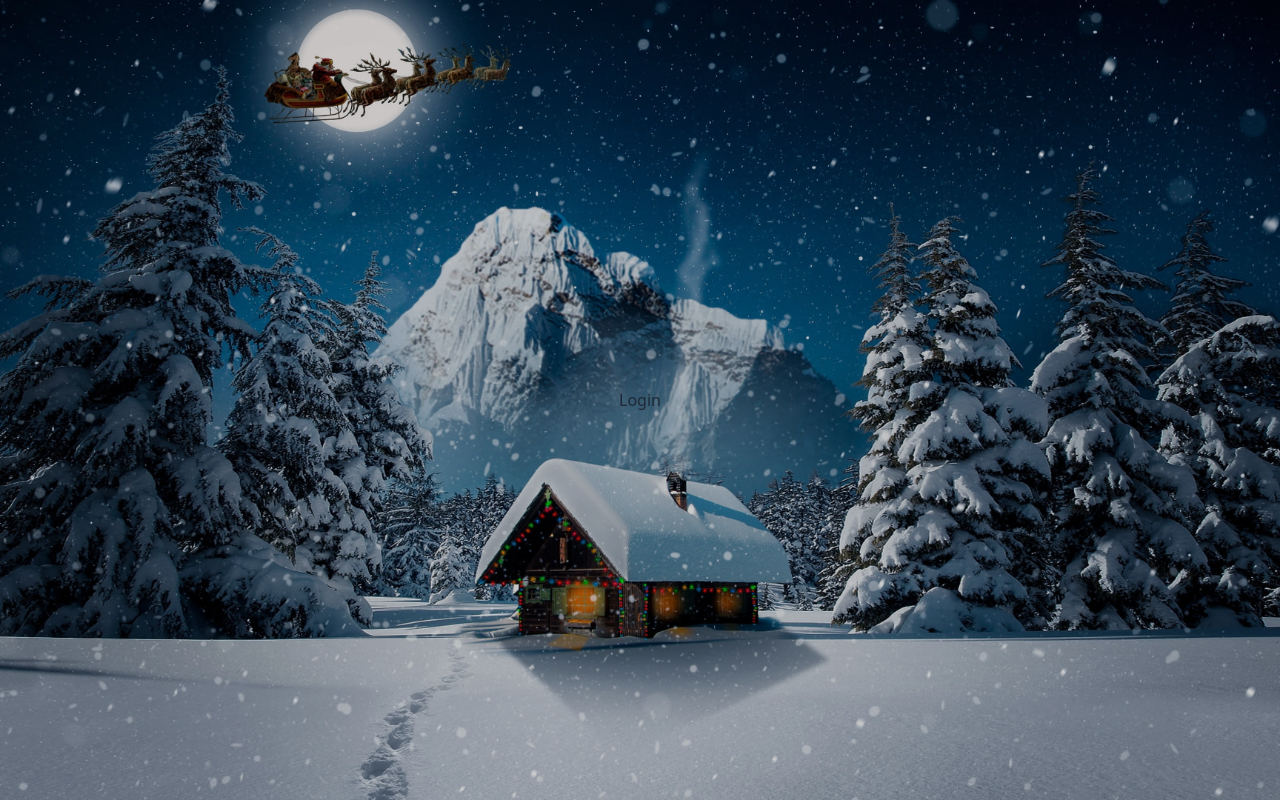
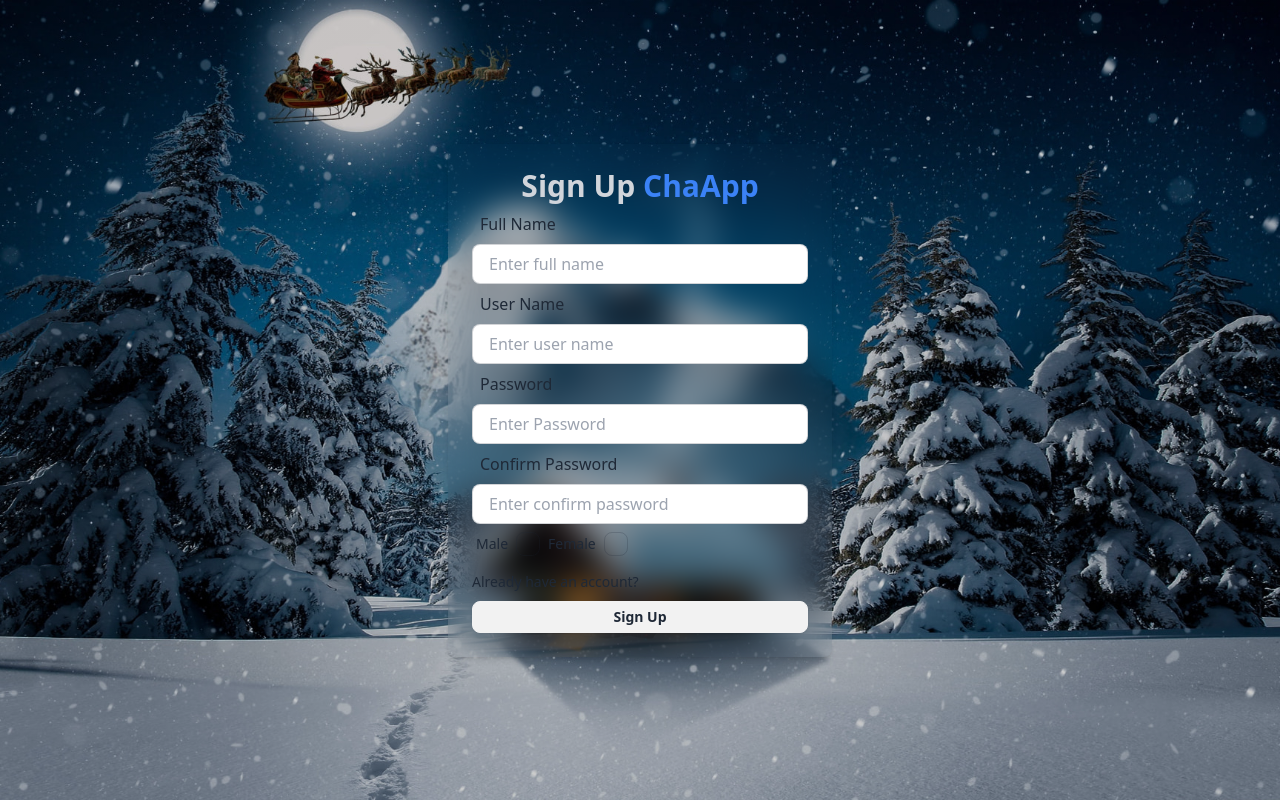
Before and after one commit to Nk5196/ChatApp, a React (Vite) app in the folder frontend/: page / in a window 1280 px wide. Built offline with nearby package versions, Linux system fonts and the light colour scheme.

Commit message:
signup ui

```diff
--- a/frontend/src/App.jsx
+++ b/frontend/src/App.jsx
@@ -1,6 +1,7 @@
 import { useState } from 'react'
 import './App.css'
 import Login from './pages/login/Login'
+import SignUp from './pages/signup/SignUp'
 
 function App() {
   const [count, setCount] = useState(0)
@@ -8,7 +9,7 @@ function App() {
   return (
     <>
       <div className='p-4 h-screen flex items-center justify-center'>
-        <Login/>
+        <SignUp/>
       </div>
     </>
   )
--- a/frontend/src/pages/login/Login.jsx
+++ b/frontend/src/pages/login/Login.jsx
@@ -2,10 +2,84 @@ import React from 'react'
 
 const Login = () => {
   return (
-    <div>
-      Login
+    <div className='flex flex-col items-center justify-center min-w-96 mx-auto'>
+      <div className='w-full p-6 rounded-lg shadow-md bg-gray-400 bg-clip-padding backdrop-filter backdrop-blur-lg bg-opacity-0'>
+          <h1 className='text-3xl font-semibold text-center text-gray-300'>
+            Login
+            <span className='text-blue-500'>ChaApp</span>
+          </h1>
+
+          <form>
+            <div>
+              <label className='label p-2'>
+                <span className='text-base label-text'>
+                  Username
+                </span>
+              </label>
+              <input type='text' placeholder='Enter username' className='w-full input input-bordered h-10'/>
+            </div>
+            <div>
+              <label className='label'>
+                  <span className='text-base label-text'>Password</span>
+              </label>
+              <input type='text' placeholder='Enter password' className='w-full input input-bordered h-10'/>
+            </div>
+            <a href='#' className='text-sm hover:underline hover:text-blue-600 mt-2 inline-block'>
+              Don't have an account?
+            </a>
+            <div>
+              <button className='btn btn-block btn-sm mt-2'>
+                Login
+              </button>
+            </div>
+          </form>
+      </div>
     </div>
   )
 }
 
 export default Login
+
+
+//starter code for this file
+// import React from 'react'
+
+// const Login = () => {
+//   return (
+//     <div className='flex flex-col items-center justify-center min-w-96 mx-auto'>
+//       <div className='w-full p-6 rounded-lg shadow-md bg-gray-400 bg-clip-padding backdrop-filter backdrop-blur-lg bg-opacity-0'>
+//           <h1 className='text-3xl font-semibold text-center text-gray-300'>
+//             Login
+//             <span className='text-blue-500'>ChaApp</span>
+//           </h1>
+
+//           <form>
+//             <div>
+//               <label className='label p-2'>
+//                 <span className='text-base label-text'>
+//                   Username
+//                 </span>
+//               </label>
+//               <input type='text' placeholder='Enter username' className='w-full input input-bordered h-10'/>
+//             </div>
+//             <div>
+//               <label className='label'>
+//                   <span className='text-base label-text'>Password</span>
+//               </label>
+//               <input type='text' placeholder='Enter password' className='w-full input input-bordered h-10'/>
+//             </div>
+//             <a href='#' className='text-sm hover:underline hover:text-blue-600 mt-2 inline-block'>
+//               Don't have an account?
+//             </a>
+//             <div>
+//               <button className='btn btn-block btn-sm mt-2'>
+//                 Login
+//               </button>
+//             </div>
+//           </form>
+//       </div>
+//     </div>
+//   )
+// }
+
+// export default Login
--- /dev/null
+++ b/frontend/src/pages/signup/GenderCheckbox.jsx
@@ -0,0 +1,26 @@
+import React from 'react'
+
+const GenderCheckbox = () => {
+  return (
+    <div className='flex'>
+      <div className='form control'>
+         <label className={'label gap-2 cursor-pointer'}>
+            <span className='label-text'>
+                Male
+            </span>
+            <input type='checkbox' className='checkbox border-clate-900' />
+         </label>
+      </div>
+      <div className='form control'>
+         <label className={'label gap-2 cursor-pointer'}>
+            <span className='label-text'>
+                Female
+            </span>
+            <input type='checkbox' className='checkbox border-clate-900' />
+         </label>
+      </div>
+    </div>
+  )
+}
+
+export default GenderCheckbox
--- a/frontend/src/pages/signup/SignUp.jsx
+++ b/frontend/src/pages/signup/SignUp.jsx
@@ -1,9 +1,60 @@
 import React from 'react'
+import GenderCheckbox from './GenderCheckbox'
 
 const SignUp = () => {
   return (
-    <div>
-      Signup
+    <div className='flex flex-col items-center justify-center min-w-96 mx-auto'>
+       <div className='w-full p-6 rounded-lg shadow-md bg-gray-400 bg-clip-padding backdrop-filter backdrop-blur-lg bg-opacity-0'>
+          <h1 className='text-3xl font-semibold text-center text-gray-300'>
+            Sign Up
+            <span className='text-blue-500'> ChaApp</span>
+          </h1>
+          <form>
+            <div>
+              <label className='label p-2'>
+                <span className='text-base label-text'>
+                  Full Name
+                </span>
+              </label>
+              <input type='text' placeholder='Enter full name' className='w-full input input-bordered h-10'/>
+            </div>
+            <div>
+              <label className='label p-2'>
+                <span className='text-base label-text'>
+                  User Name
+                </span>
+              </label>
+              <input type='text' placeholder='Enter user name' className='w-full input input-bordered h-10'/>
+            </div>
+            <div>
+              <label className='label p-2'>
+                <span className='text-base label-text'>
+                  Password
+                </span>
+              </label>
+              <input type='text' placeholder='Enter Password' className='w-full input input-bordered h-10'/>
+            </div>
+            <div>
+              <label className='label p-2'>
+                <span className='text-base label-text'>
+                  Confirm Password
+                </span>
+              </label>
+              <input type='text' placeholder='Enter confirm password' className='w-full input input-bordered h-10'/>
+            </div>
+
+            <GenderCheckbox/>
+
+            <a href='#' className='text-sm hover:underline hover:text-blue-600 mt-2 inline-block'>
+              Already have an account?
+            </a>
+            <div>
+            <button className='btn btn-block btn-sm mt-2'>
+                Sign Up
+              </button>
+            </div>
+            </form>
+        </div>
     </div>
   )
 }
```
